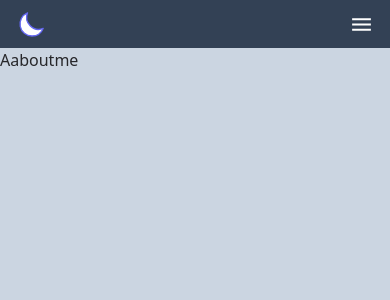
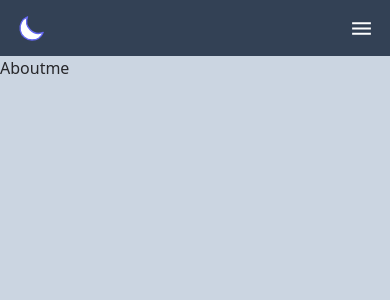
Before and after one commit to jsvigneshkanna/frontend_mentor_challenges, a Next.js app: page /aboutme in a window 390 px wide. Shown: the top 300 px of the page. Built offline with nearby package versions, Linux system fonts and the light colour scheme.

Commit message:
navbar mobile size updated

```diff
--- a/components/Navbar.jsx
+++ b/components/Navbar.jsx
@@ -11,7 +11,7 @@ const Navbar = () => {
   };
   const displayMenu = () => {
     if (isMenuOpen) {
-      return "flex flex-col justify-center items-center gap-4 pb-8 border-t-2 mt-2 pt-3 border-slate-500 font-semibold";
+      return "flex flex-col justify-center items-center gap-8 py-8 border-t-2 mt-2 border-slate-500 font-semibold";
     } else {
       return "hidden";
     }
@@ -26,7 +26,7 @@ const Navbar = () => {
         <ThemeToggler />
       </div>
       <div>
-        <div className="flex justify-between items-center py-2 md:hidden lg:hidden">
+        <div className="flex justify-between items-center py-3 md:hidden lg:hidden">
           <ThemeToggler />
           <p onClick={showMenu}>{isMenuOpen ? <AiOutlineClose size={25} /> : <MdMenu size={25} />}</p>
         </div>
--- a/pages/aboutme.jsx
+++ b/pages/aboutme.jsx
@@ -1,7 +1,13 @@
 import React from "react";
+import Header from "../components/Header";
 
 const AboutMe = () => {
-  return <div>Aaboutme</div>;
+  return (
+    <div>
+      <Header title="About Me" />
+      Aboutme
+    </div>
+  );
 };
 
 export default AboutMe;
--- a/pages/index.js
+++ b/pages/index.js
@@ -5,7 +5,7 @@ export default function Home() {
   return (
     <div>
       <Header />
-      <main className=""></main>
+      <section>card</section>
     </div>
   );
 }
```
